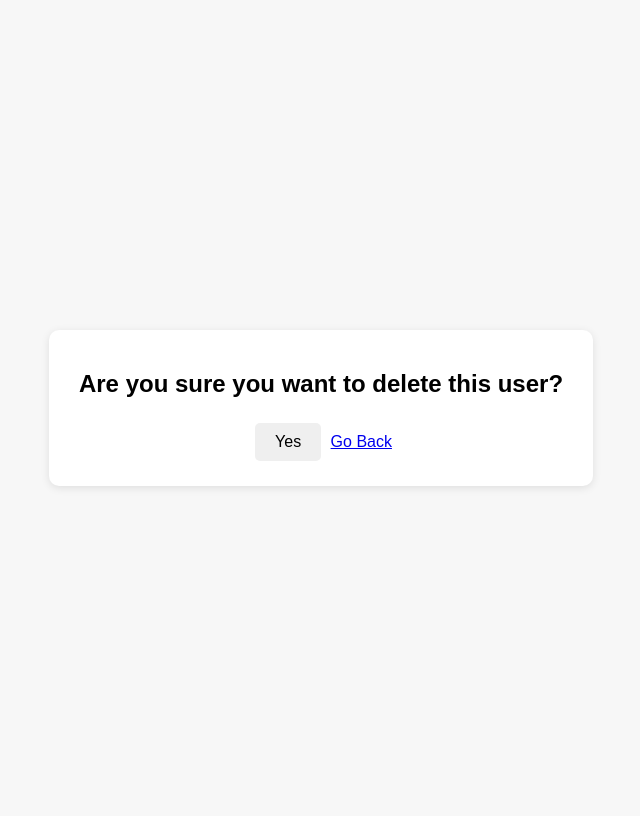
After one commit to Hristo-Bratovanov/finalProject, a Django app: template templates/accounts/profile-delete-page.html in a window 1280 px wide. The commit adds this page. Shown: the whole page, without its empty margins (319-959 px from the left). Run offline with Django 5.2, Linux system fonts and the light colour scheme; the template is opened without the code that fills it, so the values that code supplies are empty.

```diff
--- a/finalProject/accounts/apps.py
+++ b/finalProject/accounts/apps.py
@@ -4,3 +4,6 @@ from django.apps import AppConfig
 class AccountsConfig(AppConfig):
     default_auto_field = 'django.db.models.BigAutoField'
     name = 'finalProject.accounts'
+
+    def ready(self):
+        import finalProject.accounts.signals
--- a/finalProject/accounts/urls.py
+++ b/finalProject/accounts/urls.py
@@ -10,6 +10,6 @@ urlpatterns = [
     path('profile/<int:pk>/', include([
         path('', views.ProfileDetailsView.as_view(), name='profile-details'),
         path('edit/', views.ProfileEditView.as_view(), name='profile-edit'),
-        path('delete/', views.ProfileDeleteView.as_view(), name='profile-delete'),
+        path('delete/', views.AppUserDeleteView.as_view(), name='profile-delete'),
     ]))
 ]
--- a/finalProject/settings.py
+++ b/finalProject/settings.py
@@ -146,6 +146,6 @@ DEFAULT_AUTO_FIELD = 'django.db.models.BigAutoField'
 
 AUTH_USER_MODEL = 'accounts.AppUser'
 
-LOGIN_REDIRECT_URL = reverse_lazy('home')
+LOGIN_REDIRECT_URL = reverse_lazy('nav')
 
-LOGOUT_REDIRECT_URL = reverse_lazy('login')
+LOGOUT_REDIRECT_URL = reverse_lazy('nav')
--- /dev/null
+++ b/templates/accounts/profile-delete-page.html
@@ -0,0 +1,58 @@
+<!DOCTYPE html>
+<html lang="en">
+<head>
+  <meta charset="UTF-8">
+  <meta name="viewport" content="width=device-width, initial-scale=1">
+  <title>Delete User</title>
+  <style>
+    body {
+      font-family: Arial, sans-serif;
+      background-color: #f7f7f7;
+      display: flex;
+      justify-content: center;
+      align-items: center;
+      height: 100vh;
+    }
+    .delete-container {
+      background: white;
+      padding: 20px 30px;
+      border-radius: 10px;
+      box-shadow: 0 2px 8px rgba(0, 0, 0, 0.1);
+      text-align: center;
+    }
+    .delete-container h2 {
+      margin-bottom: 20px;
+    }
+    .delete-container button {
+      padding: 10px 20px;
+      margin: 5px;
+      font-size: 16px;
+      border: none;
+      border-radius: 5px;
+      cursor: pointer;
+    }
+    .delete-button {
+      background-color: #e74c3c;
+      color: white;
+    }
+    .cancel-button {
+      background-color: #bdc3c7;
+      color: white;
+    }
+  </style>
+</head>
+<body>
+
+<div class="delete-container">
+  <h2>Are you sure you want to delete this user?</h2>
+  <form action="{% url 'profile-delete' request.user.pk %}" method="POST">
+      {% csrf_token %}
+      <div>
+          <button>Yes</button>
+          <a href="javascript:history.back()">Go Back</a>
+      </div>
+  </form>
+</div>
+
+</body>
+</html>
--- a/templates/common/home-page.html
+++ b/templates/common/home-page.html
@@ -50,6 +50,7 @@
             <a href="#">About</a>
             <a href="#">Services</a>
             <a href="#">Contact</a>
+            <a href={% url 'nav' %}>Navigation</a>
         </nav>
         <h1>Home Page</h1>
         <p>This is a simple homepage layout. Feel free to customize it!</p>
```
Also changed, not shown: finalProject/accounts/signals.py (added, +12 -0 lines), finalProject/accounts/views.py (+14 -7 lines).
